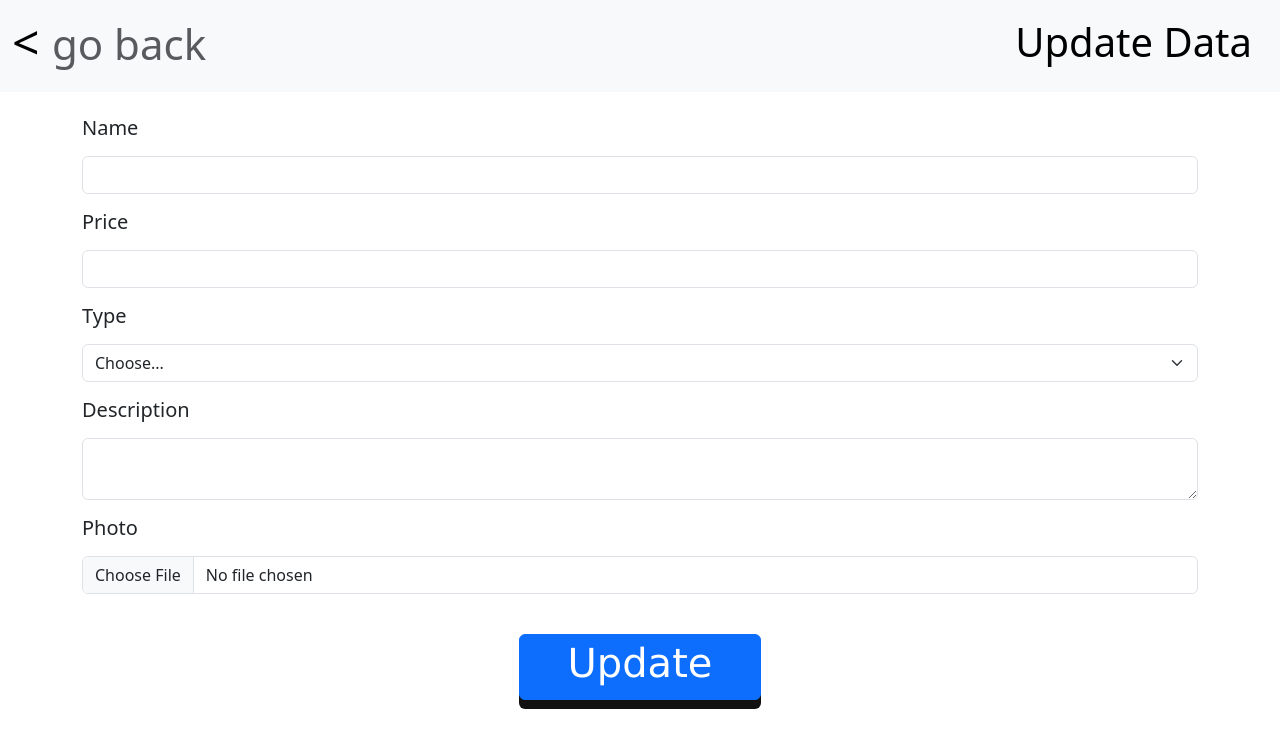
After one commit to Pkoobz/UTS_Webprog, a PHP site: page /update.php in a window 1280 px wide. The commit adds this page. Shown: the top 748 px of the page. Run offline with PHP 8.4, Linux system fonts and the light colour scheme.

Commit message:
bisa update dan table sudah ada
belum gw design banyak, sorry kalau ada tiba tiba ada foto, pake buat testing saja

```diff
--- /dev/null
+++ b/UTS_webprog_lec/update.php
@@ -0,0 +1,148 @@
+<!DOCTYPE html>
+<html lang="en">
+<head>
+<meta charset="UTF-8">
+    <meta name="viewport" content="width=device-width, initial-scale=1.0">
+    <title>Document</title>
+    <link href="https://cdn.jsdelivr.net/npm/bootstrap@5.3.2/dist/css/bootstrap.min.css" rel="stylesheet" integrity="sha384-T3c6CoIi6uLrA9TneNEoa7RxnatzjcDSCmG1MXxSR1GAsXEV/Dwwykc2MPK8M2HN" crossorigin="anonymous">
+    <script src="https://cdn.jsdelivr.net/npm/bootstrap@5.3.2/dist/js/bootstrap.bundle.min.js" integrity="sha384-C6RzsynM9kWDrMNeT87bh95OGNyZPhcTNXj1NW7RuBCsyN/o0jlpcV8Qyq46cDfL" crossorigin="anonymous"></script>
+
+    <style>
+      .custom-button {
+        --bs-btn-padding-y: .25rem;
+        --bs-btn-padding-x: 3rem;
+        --bs-btn-font-size: 3rem;
+        box-shadow: 0 9px #111;
+        transition: box-shadow 0.2s, transform 0.2s;
+      }
+
+      .custom-button:active {
+        box-shadow: 0 5px #111;
+        transform: translateY(4px);
+      }
+    </style>
+</head>
+<body>
+<nav class="navbar sticky-top navbar-expand-lg bg-body-tertiary" style="background-color: #efffff;">
+    <div class="container-fluid d-flex ">
+        <a class="navbar-brand" href="homepageAdmin.php">
+            <h4 class="display-5">< <small class="text-body-secondary">go back</small></h4>
+        </a>
+        <a class="navbar-brand" href="#">
+            <h4 class="display-6">Update Data</h4>
+        </a>
+    </div>
+</nav>
+<br/>
+<?php
+
+$con = mysqli_connect(
+    "localhost", "root", "", "restoran_testing");
+$data = [
+    'Name' => '',
+    'Price' => '',
+    'Type' => '',
+    'Description' => '',
+    'Photo' => '',
+];
+
+$errors = array();
+
+if ($_SERVER["REQUEST_METHOD"] == "POST" && isset($_POST["Add"])) {
+    $name = isset($_POST["name"]) ? $_POST["name"] : "";
+    $price = isset($_POST["price"]) ? $_POST["price"] : "";
+    $type = isset($_POST["type"]) ? $_POST["type"] : "";
+    $description = isset($_POST["description"]) ? $_POST["description"] : "";
+
+    if (empty($_POST['name'])) {
+        $errors[] = "Name is required.";
+    }
+    if (empty($_POST['price'])) {
+        $errors[] = "Price is required.";
+    }
+    if (empty($_POST['type'])) {
+        $errors[] = "Type is required.";
+    }
+    if (empty($_POST['description'])) {
+        $errors[] = "Description is required.";
+    }
+
+    if (empty($errors)) {
+        $escapedName = mysqli_real_escape_string($con, $_POST['name']);
+        $escapedOldName = mysqli_real_escape_string($con, $_POST['old_name']);
+
+        $q2 = "UPDATE `food data` SET Name = '$escapedName', Price = '$price', Type = '$type', Description = '$description' WHERE Name = '$escapedOldName'";
+
+        $queryUpdate = mysqli_query($con, $q2);
+
+        if ($queryUpdate){
+            header("Location: homepageAdmin.php");
+            exit;
+        }
+    }
+
+    if (!empty($errors)) {
+        echo '<div class="alert alert-danger custom-alert" role="alert">';
+        echo '<ul>';
+        foreach ($errors as $error) {
+            echo '<li>' . $error . '</li>';
+        }
+        echo '</ul>';
+        echo '</div>';
+    }
+}
+
+// Retrieve values from URL parameters
+if (isset($_GET['Name'])) {
+    $data['Name'] = $_GET['Name'];
+}
+if (isset($_GET['Price'])) {
+    $data['Price'] = $_GET['Price'];
+}
+if (isset($_GET['Type'])) {
+    $data['Type'] = $_GET['Type'];
+}
+if (isset($_GET['Description'])) {
+    $data['Description'] = $_GET['Description'];
+}
+?>
+
+<div class="container-md">
+    <form action="" method="POST" enctype="multipart/form-data">
+        <div class="mb-3">
+            <label for="name" class="form-label"><h5>Name</h5></label>
+            <input type="text" class="form-control custom-input" id="name" name="name" value="<?php echo $data['Name']; ?>">
+        </div>
+
+        <div class="mb-3">
+            <label for="price" class="form-label"><h5>Price</h5></label>
+            <input type="number" class="form-control custom-input" id="price" name="price" value="<?php echo $data['Price']; ?>">
+        </div>
+
+        <div class="mb-3">
+            <label for="type" class="form-label"><h5>Type</h5></label>
+            <select class="form-select custom-input" id="type" name="type">
+                <option selected>Choose...</option>
+                <option value="Food" <?php echo ($data['Type'] === 'Food') ? 'selected' : ''; ?>>Food</option>
+                <option value="Drink" <?php echo ($data['Type'] === 'Drink') ? 'selected' : ''; ?>>Drink</option>
+            </select>
+        </div>
+
+        <div class="mb-3">
+            <label for="description" class="form-label"><h5>Description</h5></label>
+            <textarea class="form-control custom-input" name="description"><?php echo $data['Description']; ?></textarea>
+        </div>
+
+        <div class="mb-3">
+            <label for="photo" class="form-label"><h5>Photo</h5></label>
+            <input type="file" class="form-control custom-input" id="photo" name="photo" value="<?php echo $data['Photo']; ?>">
+        </div>
+        <input type="hidden" name="old_name" value="<?php echo $data['Name']; ?>">
+        <br />
+        <center>
+            <button type="submit" class="btn btn-primary custom-button" name="Add"><h2 style="font-family: verdana; font-size: 40px;">Update</h2></button>
+        </center>
+    </form>
+</div>
+</body>
+</html>
```
Also changed, not shown: UTS_webprog_lec/homepageAdmin.php (+99 -9 lines), UTS_webprog_lec/homepageAdminAddData.php (+16 -2 lines), UTS_webprog_lec/image/camera-219958_1280.jpg (added), UTS_webprog_lec/image/crane-6839511_1920.jpg (added).
